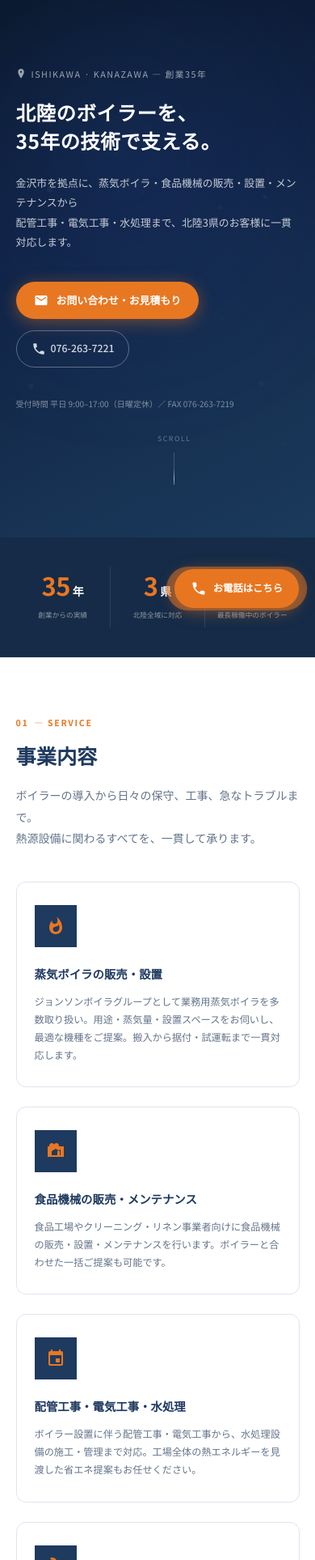
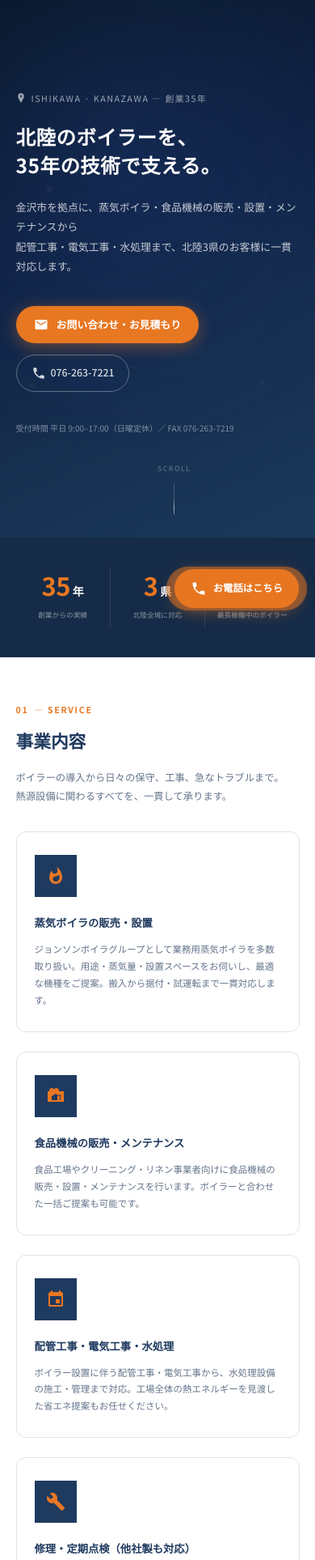
Before and after one commit to hazukina/hokkoku-jb, a plain HTML site: page index.html in a window 390 px wide. Shown: the part 73-2000 px from the top of the page at 81% size. Drawn offline with nearby package versions, Linux system fonts and the light colour scheme; a script that the page names is missing.

Commit message:
Mobile fixes: SCROLL center, CTA overflow, badge align, section font size

```diff
--- a/style.css
+++ b/style.css
@@ -1368,14 +1368,18 @@ ul, ol { list-style: none; }
 
   .hero { min-height: 80vh; }
   .hero-illustration { display: none; }
-  .hero-content { padding: 56px 0 120px; }
+  .hero-content { padding: 56px 0 60px; }
   .hero-title { font-size: 1.75rem; }
   .hero-desc { font-size: 0.92rem; }
   .btn-primary { font-size: 0.92rem; padding: 12px 22px; }
   .btn-ghost   { font-size: 0.88rem; padding: 11px 18px; }
 
-  .section { padding: 72px 0; }
-  .section-header { margin-bottom: 40px; }
+  .section { padding: 56px 0; }
+  .section-header { margin-bottom: 32px; }
+  .section-title { font-size: 1.55rem; }
+  .section-desc  { font-size: 0.88rem; }
+  .card-title    { font-size: 0.95rem; }
+  .card-text     { font-size: 0.82rem; }
 
   .cards, .cards-4 { grid-template-columns: 1fr; }
   .card { padding: 28px 22px; }
@@ -1418,6 +1422,14 @@ ul, ol { list-style: none; }
   .jf-product-spec-img { display: block; width: 72px; bottom: 14px; right: 14px; }
   .jf-spec-list { padding-right: 80px; }
 
+  /* CTAボタンをモバイルで枠内に収める */
+  .jf-cta { padding: 20px; }
+  .jf-cta .btn-primary { width: 100%; justify-content: center; font-size: 0.85rem; }
+
+  /* セーフティバッジ：均等幅・中央揃え */
+  .jf-safety-wrap { flex-direction: column; }
+  .safety-badge { width: 100%; justify-content: center; }
+
   /* ヒーローFAXテキスト縮小 */
   .hero-tel-info { font-size: 0.72rem; }
 }
```
Also changed, not shown: index.html (+1 -0 lines).
